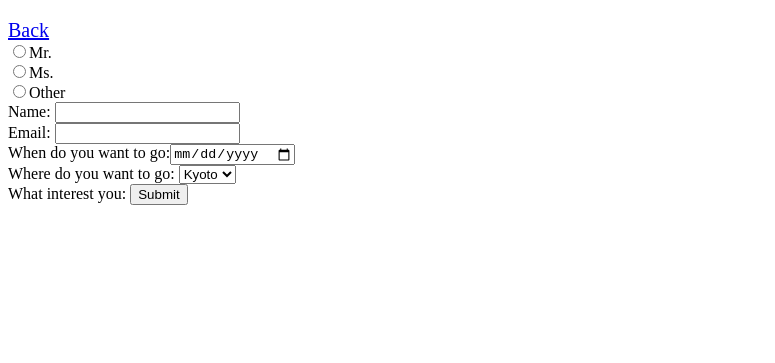
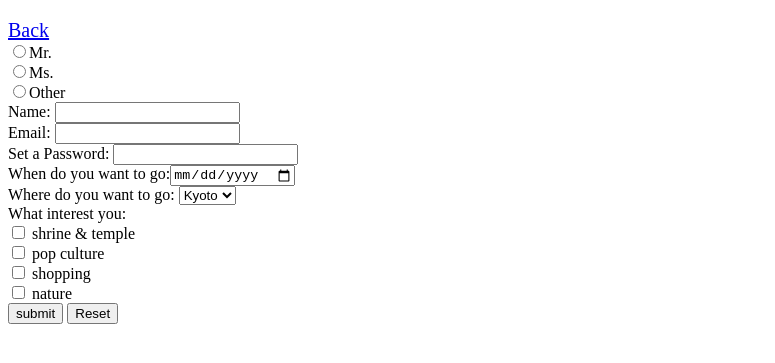
Before and after one commit to plhsu19/Full-Stack-Web-Development, a plain HTML site: page HTML/first_website/contact.html in a window 1280 px wide. Shown: the part 61-424 px from the top of the page, without its empty margins (0-775 px from the left). Drawn offline with Linux system fonts and the light colour scheme.

Commit message:
update 1st HTML website

```diff
--- a/HTML/first_website/contact.html
+++ b/HTML/first_website/contact.html
@@ -13,22 +13,31 @@
 		<a href="index.html" style="font-size: 20px">Back</a>
 	</nav>
 	<section>
-		<form method="GET">
+		<form method="POST">
 			<input type="radio" name="salution" value="Mr.">Mr.<br>
 			<input type="radio" name="salution" value="Ms.">Ms.<br>
 			<input type="radio" name="salution" value="Others">Other<br>
 			Name: <input type="text" name="name" required=""><br>
 			Email: <input type="email" name="email" required><br>
+			Set a Password: <input type="password" name="password" required><br>
 			When do you want to go:<input type="date" name="travel_date" required><br>
 			Where do you want to go:
 			<select name="location">
 				<option value="kyoto">Kyoto</option>
 				<option value="nara">Nara</option>
 			</select><br>
-			What interest you:
-			<input type="submit" name="Submit">
+			What interest you:<br>
+			<input type="checkbox" id="shrine" name="building">
+			<label for="shrine">shrine & temple</label><br>
+			<input type="checkbox" id="popculture" name="popculture">
+			<label for="popculture">pop culture</label><br>
+			<input type="checkbox" id="shopping" name="shopping">
+			<label for="shopping">shopping</label><br>
+			<input type="checkbox" id="nature" name="nature">
+			<label for="nature">nature</label><br>
+			<input type="submit" value="submit">
+			<input type="reset">
 		</form>
 	</section>
-
 </body>
 </html>
```
Also changed, not shown: HTML/first_website/about.html (+1 -2 lines), HTML/first_website/index.html (+1 -2 lines), HTML/first_website/kansai.html (+10 -1 lines).
